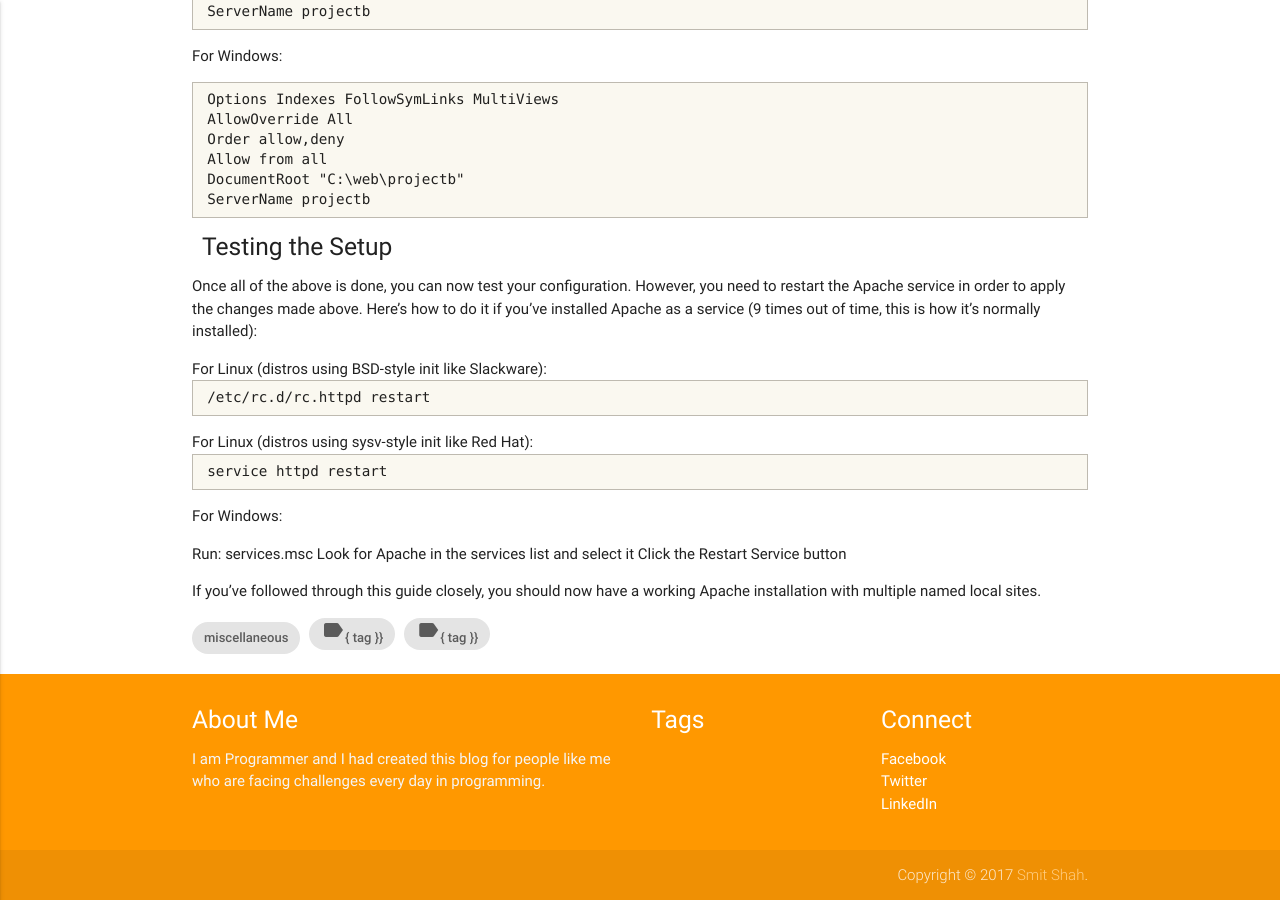
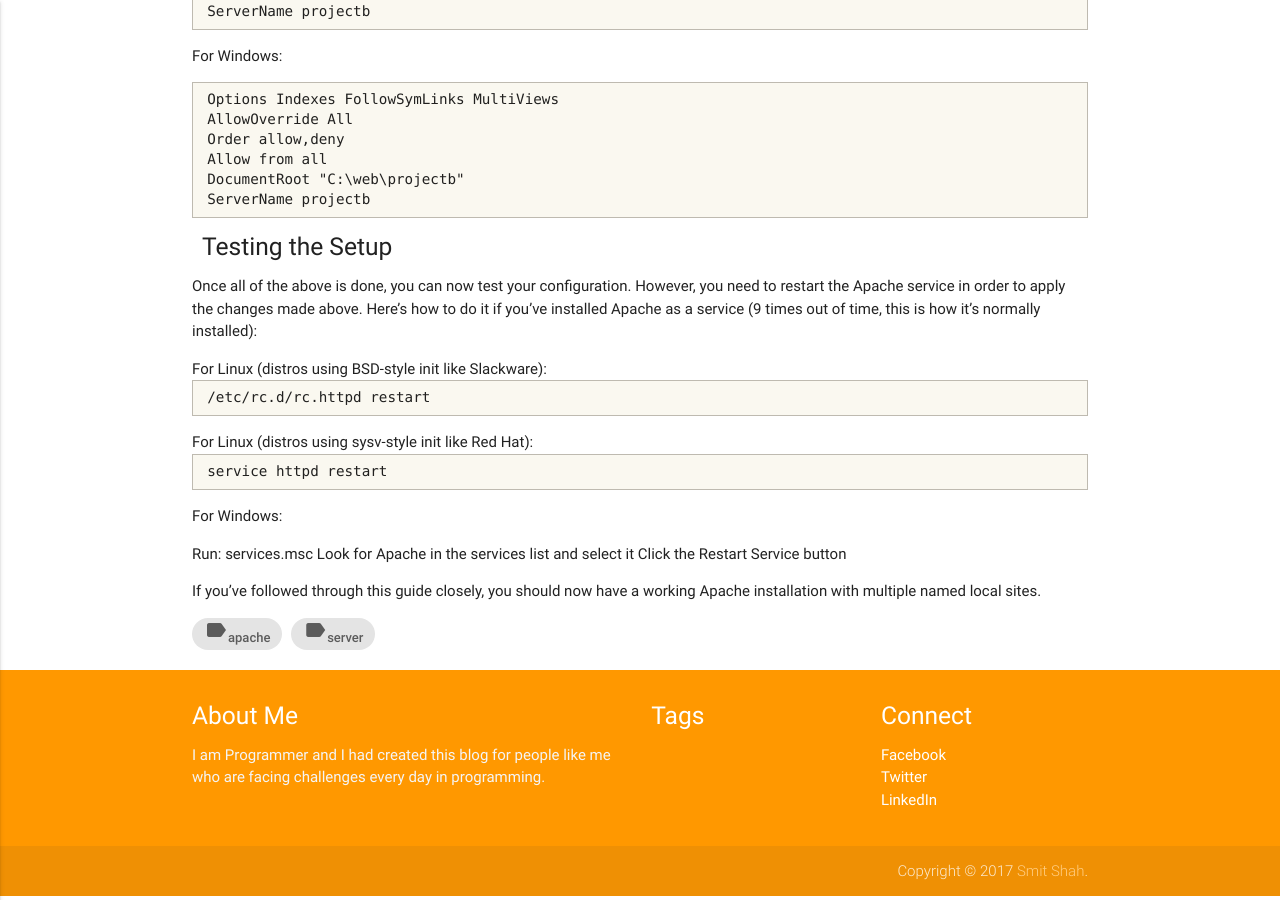
Before and after one commit to smitshah81/phpbees.com, a Jekyll site: the page built from _posts/2010-08-29-setting-up-multiple-virtual-hosts.markdown, in a window 1280 px wide and 900 px high, scrolled down 1787 px. Built offline with Jekyll 4.4.1, drawn with Linux system fonts in a browser that asks for light colours; our own code applies the rules of GitHub Pages for plain Markdown files; comment, search, counter and statistics services are not loaded.

Commit message:
Updated Post

```diff
--- a/_layouts/post.html
+++ b/_layouts/post.html
@@ -41,15 +41,15 @@ layout: default
 
       <div class="post-content" itemprop="articleBody">
         {{ content }}
-          {% if page.categories %}
+         <!-- {% if page.categories %}
           {% for category in page.categories %}
           <div class="chip">{{ category }}</div>
            {% endfor %}
-          {% endif %}
+          {% endif %} -->
 
           {% for tag in page.tags %}
 
-       <div class="chip"><i class="material-icons">label</i>{ tag }}</div>
+       <div class="chip"><i class="material-icons">label</i>{{ tag }}</div>
 
 {% endfor %}
 
```
